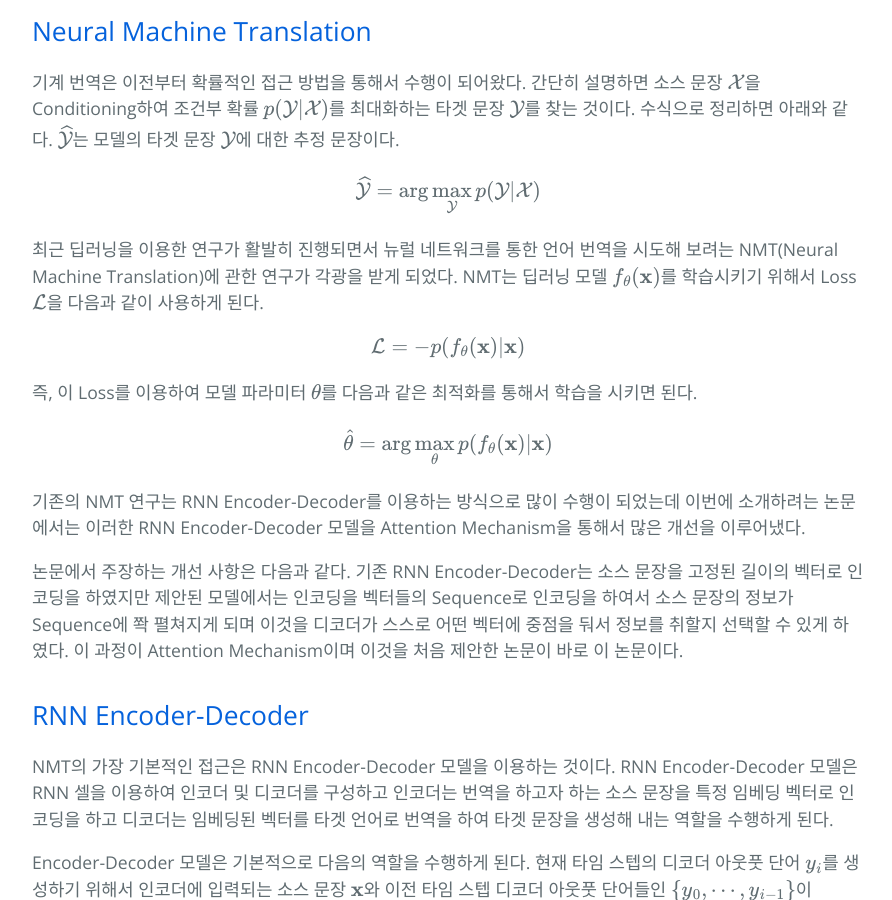
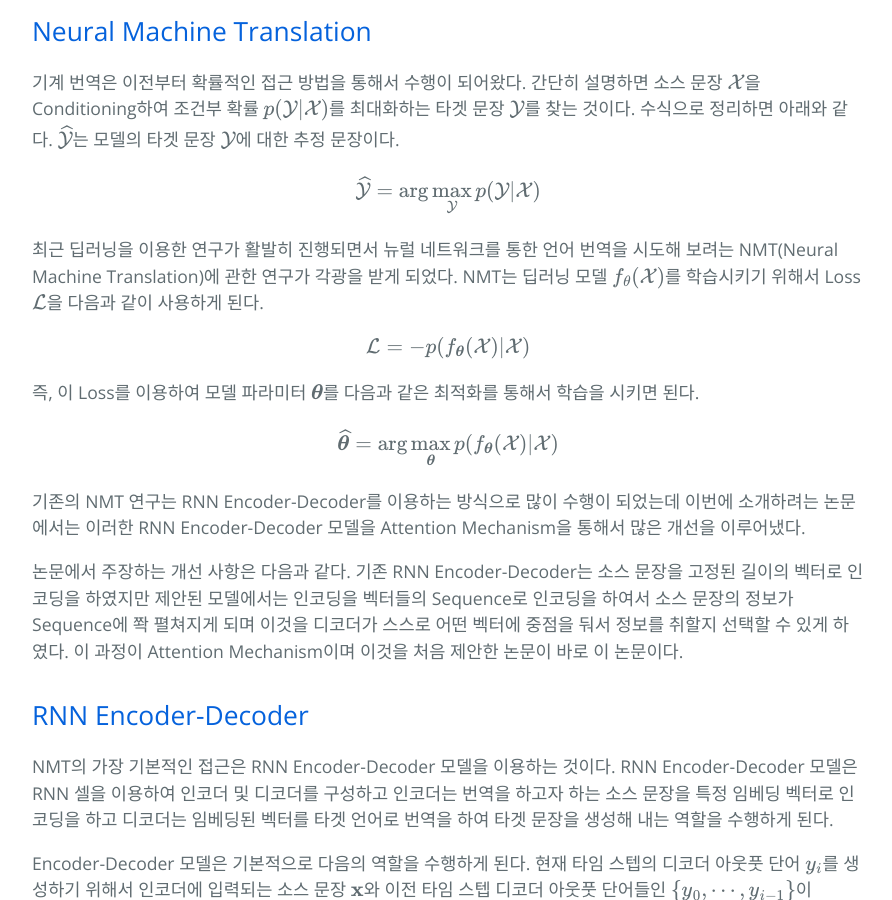
Before and after one commit to hcnoh/hcnoh.github.io, a Jekyll site: the page built from _posts/2018-12-11-bahdanau-attention.md, in a window 1280 px wide and 900 px high, scrolled down 685 px. Shown: the whole window, without its empty margins (192-1084 px from the left). Built offline with Jekyll 4.4.1, drawn with Linux system fonts in a browser that asks for light colours; formulas are drawn with MathJax 3; comment, search, counter and statistics services are not loaded.

Commit message:
Update 2018-12-11-bahdanau-attention.md

```diff
--- a/_posts/2018-12-11-bahdanau-attention.md
+++ b/_posts/2018-12-11-bahdanau-attention.md
@@ -26,16 +26,16 @@ $$
 \widehat{\mathcal{Y}} = \arg \max_{\mathcal{Y}} p(\mathcal{Y} \vert \mathcal{X})
 $$
 
-최근 딥러닝을 이용한 연구가 활발히 진행되면서 뉴럴 네트워크를 통한 언어 번역을 시도해 보려는 NMT(Neural Machine Translation)에 관한 연구가 각광을 받게 되었다. NMT는 딥러닝 모델 $$f_{\theta}(\mathbf{x})$$를 학습시키기 위해서 Loss $$\mathcal{L}$$을 다음과 같이 사용하게 된다.
+최근 딥러닝을 이용한 연구가 활발히 진행되면서 뉴럴 네트워크를 통한 언어 번역을 시도해 보려는 NMT(Neural Machine Translation)에 관한 연구가 각광을 받게 되었다. NMT는 딥러닝 모델 $$f_{\theta}(\mathcal{X})$$를 학습시키기 위해서 Loss $$\mathcal{L}$$을 다음과 같이 사용하게 된다.
 
 $$
-\mathcal{L} = -p(f_{\theta}(\mathbf{x}) \vert \mathbf{x})
+\mathcal{L} = -p(f_{\boldsymbol{\theta}}(\mathcal{X}) \vert \mathcal{X})
 $$
 
-즉, 이 Loss를 이용하여 모델 파라미터 $$\theta$$를 다음과 같은 최적화를 통해서 학습을 시키면 된다.
+즉, 이 Loss를 이용하여 모델 파라미터 $$\boldsymbol{\theta}$$를 다음과 같은 최적화를 통해서 학습을 시키면 된다.
 
 $$
-\widehat{\theta} = \arg \max_{\theta} p(f_{\theta}(\mathbf{x}) \vert \mathbf{x})
+\widehat{\boldsymbol{\theta}} = \arg \max_{\boldsymbol{\theta}} p(f_{\boldsymbol{\theta}}(\mathcal{X}) \vert \mathcal{X})
 $$
 
 기존의 NMT 연구는 RNN Encoder-Decoder를 이용하는 방식으로 많이 수행이 되었는데 이번에 소개하려는 논문에서는 이러한 RNN Encoder-Decoder 모델을 Attention Mechanism을 통해서 많은 개선을 이루어냈다.
```
